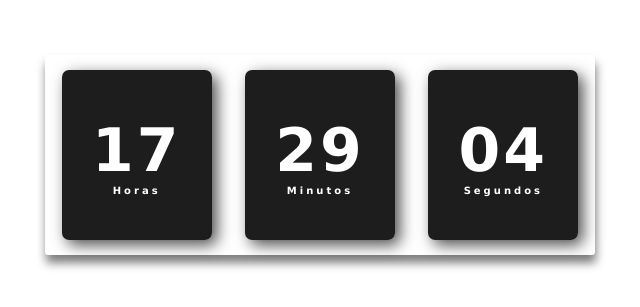
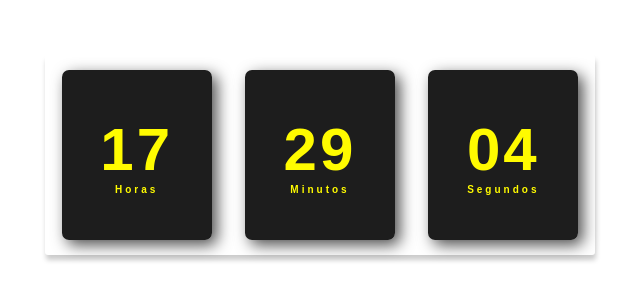
Before and after one commit to devjjean/relogio-digital, a plain HTML site: page index.html in a window 1280 px wide. Shown: the part 245-552 px from the top of the page, without its empty margins (320-960 px from the left). Drawn offline with Linux system fonts and the light colour scheme.

Commit message:
atualização da cor do texto

```diff
--- a/assets/css/style.css
+++ b/assets/css/style.css
@@ -5,7 +5,7 @@
     margin: 0;
     padding: 0;
     box-sizing: border-box;
-    font-family: verdana;
+    font-family: arial;
 }
 
 /* Estilo para o corpo da página */
@@ -27,7 +27,7 @@ body {
     width: 550px; /* Largura do relógio */
     background: transparent; /* Fundo transparente */
     border-radius: 3px; /* Bordas arredondadas */
-    box-shadow: 1px 8px 10px rgba(0, 0, 0, .5); /* Sombra */
+    box-shadow: 1px 5px 5px #ccc; /* Sombra */
 }
 
 /* Estilo para os elementos filhos da classe "relogio" */
@@ -38,7 +38,7 @@ body {
     flex-direction: column; /* Alinha o texto verticalmente */
     align-items: center; /* Alinha o texto horizontalmente */
     justify-content: center; /* Alinha o texto verticalmente */
-    color: #fff; /* Cor do texto */
+    color: #fffb00; /* Cor do texto */
     background: rgba(5, 5, 5, .9); /* Fundo com opacidade */
     box-shadow: 5px 5px 15px rgba(0, 0, 0, .7); /* Sombra */
     border-radius: 7px; /* Bordas arredondadas */
```
